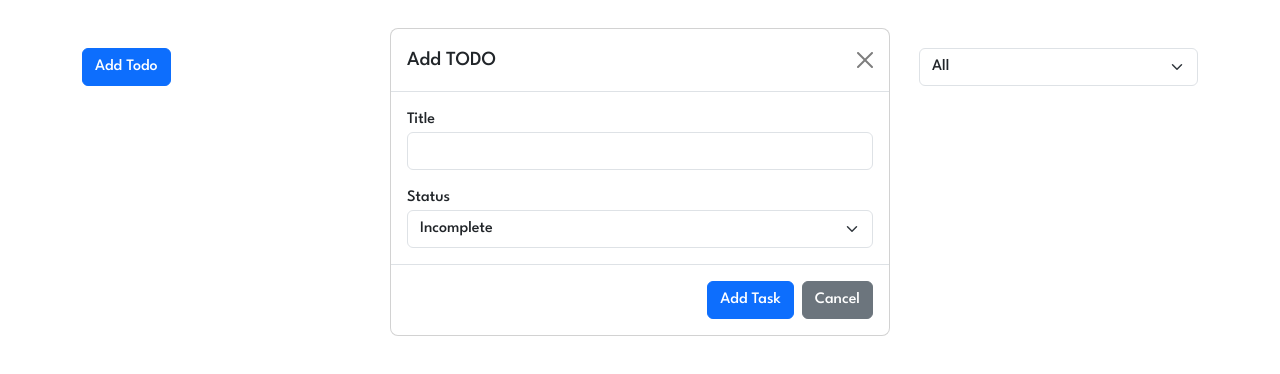
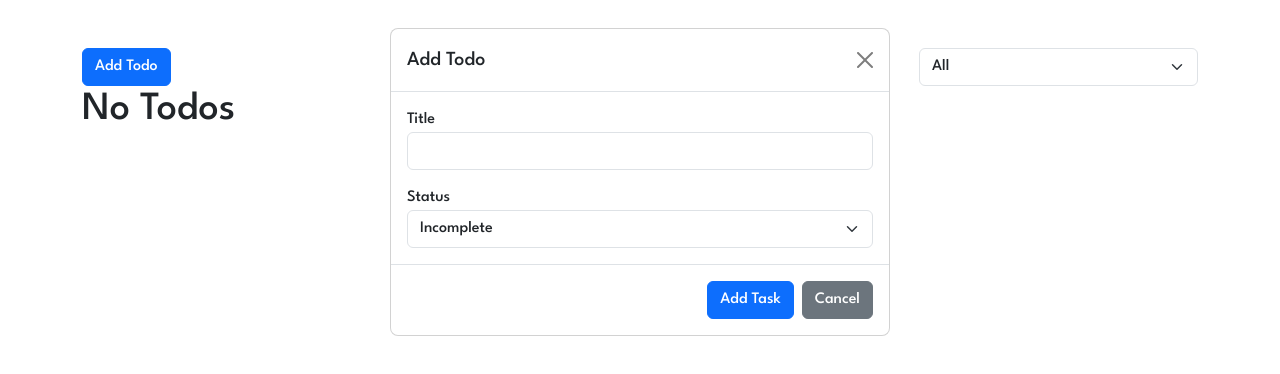
Before and after one commit to Mark-Alexis-Posadas/react-mini-practice, a React (Vite) app: page / in a window 1280 px wide. Both pictures are taken after a click on the button "Add Todo". Shown: the top 374 px of the page. Built offline with nearby package versions, Linux system fonts and the light colour scheme.

Commit message:
added delete and edit function

```diff
--- a/src/components/todo-app/Todo.jsx
+++ b/src/components/todo-app/Todo.jsx
@@ -2,28 +2,75 @@ import React from "react";
 import { TodoModal } from "./TodoModal";
 
 export const Todo = () => {
+  const buttons = [
+    {
+      id: 1,
+      text: "Add Task",
+    },
+    {
+      id: 2,
+      text: "Cancel",
+    },
+  ];
   const inputRef = React.useRef(null);
   const [show, setShow] = React.useState(false);
-  const [todos, setTodos] = React.useState([]);
+  const [todoTitle, setTodoTitle] = React.useState("Add Todo");
+  const [todos, setTodos] = React.useState(() => {
+    try {
+      // Initialize todos with data from local storage, or an empty array if there's none
+      const storedTodos = JSON.parse(localStorage.getItem("todos"));
+      return storedTodos || [];
+    } catch (error) {
+      console.error(error);
+      return [];
+    }
+  });
+
+  React.useEffect(() => {
+    // Save todos to local storage whenever todos change
+    localStorage.setItem("todos", JSON.stringify(todos));
+  }, [todos]);
+  //Show Modal
   const handleShow = () => {
     setShow(true);
   };
-
+  //Close Modal
   const handleClose = () => {
     setShow(false);
   };
-
+  //Modal Title Input
   const handleTitleChange = (e) => {
     const result = e.target.value;
     console.log(result);
   };
 
-  const handleAddTask = () => {
-    // const result = e.target.value;
+  //Add Task Button
+  const handleAddTask = (e) => {
+    e.preventDefault();
+    // Check if the input value is empty
+    if (inputRef.current.value.trim() === "") {
+      alert("Add title");
+      return; // Stop the function execution if the input is empty
+    }
+
     const updatedVal = [...todos, inputRef.current.value];
+
     setTodos(updatedVal);
     inputRef.current.value = "";
     handleClose();
+  };
+
+  //Delete Todos
+  const handleDelete = (idx) => {
+    const removeTodos = todos.filter((_, id) => id !== idx);
+    setTodos(removeTodos);
+  };
+
+  //Edit Todos
+
+  const handleEdit = () => {
+    handleShow();
+    setTodoTitle("Update Todo");
   };
 
   return (
@@ -32,7 +79,6 @@ export const Todo = () => {
         <button className="btn btn-primary" onClick={handleShow}>
           Add Todo
         </button>
-        {/* Use value prop instead of selected */}
         <select
           className="form-select w-25"
           aria-label="Default select example"
@@ -43,19 +89,44 @@ export const Todo = () => {
           <option value="2">Completed</option>
         </select>
       </div>
+      <div className="d-flex flex-column">
+        {todos.length === 0 ? (
+          <p className="h1">No Todos</p>
+        ) : (
           <ul className="list-group mt-4">
             {todos.map((todo, idx) => (
-          <li className="list-group-item" key={idx}>
+              <li
+                className="list-group-item d-flex align-items-center justify-content-between"
+                key={idx}
+              >
                 {todo}
+                <span className="d-flex align-items-center">
+                  <button
+                    className="btn btn-danger"
+                    onClick={() => handleDelete(idx)}
+                  >
+                    Delete
+                  </button>
+                  <button
+                    className="btn btn-secondary ms-2"
+                    onClick={handleEdit}
+                  >
+                    Edit
+                  </button>
+                </span>
               </li>
             ))}
           </ul>
+        )}
+      </div>
       <TodoModal
         show={show}
         close={handleClose}
         handleTitleChange={handleTitleChange}
         handleAddTask={handleAddTask}
         inputRef={inputRef}
+        todoTitle={todoTitle}
+        buttons={buttons}
       />
     </div>
   );
--- a/src/components/todo-app/TodoModal.jsx
+++ b/src/components/todo-app/TodoModal.jsx
@@ -6,8 +6,10 @@ export const TodoModal = ({
   handleTitleChange,
   handleAddTask,
   inputRef,
+  todoTitle,
+  buttons,
 }) => {
-  const modalClasses = `modal fade ${show ? "show" : ""}`;
+  const modalClasses = `modal  ${show ? "show" : ""}`;
 
   return (
     <div
@@ -18,7 +20,7 @@ export const TodoModal = ({
       <div className="modal-dialog">
         <div className="modal-content">
           <div className="modal-header">
-            <h5 className="modal-title ">Add TODO</h5>
+            <h5 className="modal-title ">{todoTitle}</h5>
             <button
               type="button"
               className="btn-close"
@@ -56,21 +58,18 @@ export const TodoModal = ({
             </form>
           </div>
           <div className="modal-footer">
-            <button
-              type="button"
-              className="btn btn-primary"
-              onClick={handleAddTask}
-            >
-              Add Task
-            </button>
-            <button
-              type="button"
-              className="btn btn-secondary"
-              data-bs-dismiss="modal"
-              onClick={close}
-            >
-              Cancel
-            </button>
+            {buttons.map((button) => (
+              <button
+                key={button.id}
+                type="button"
+                className={`btn ${
+                  button.id === 1 ? "btn-primary" : "btn-secondary"
+                }`}
+                onClick={button.id === 1 ? handleAddTask : close}
+              >
+                {button.text}
+              </button>
+            ))}
           </div>
         </div>
       </div>
```
Lines whose indentation alone changed are shown as unchanged.
